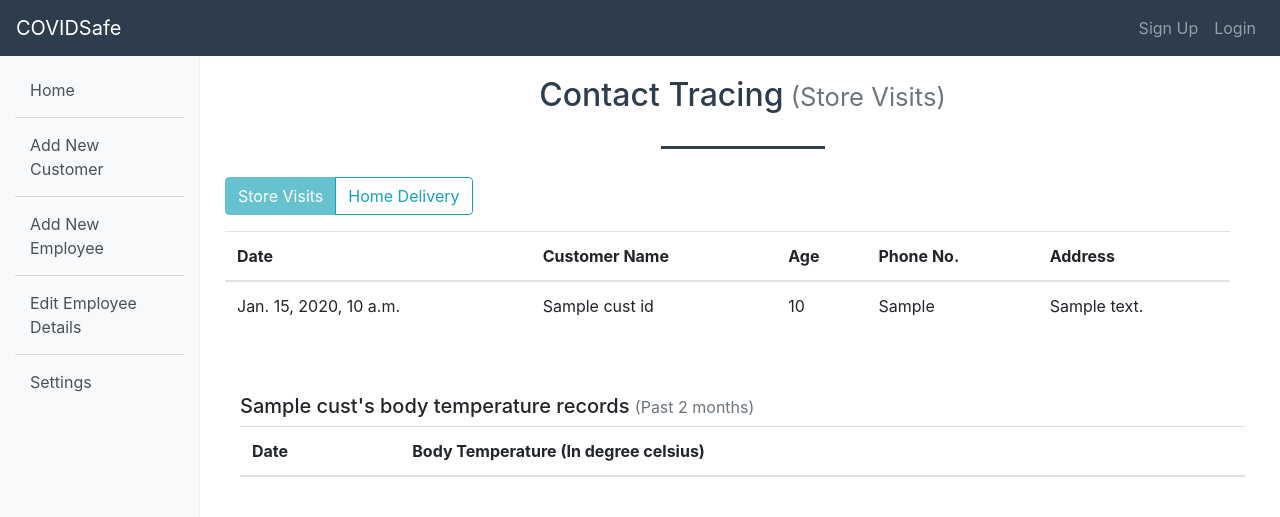
After one commit to neha-rose/covidSafe, a Django app: template main/templates/main/contacttracing_sv.html in a window 1280 px wide. The commit adds this page. Shown: the top 517 px of the page. Run offline with Django 3.2, Linux system fonts and the light colour scheme; tables that the repository leaves empty hold one stand-in row (values such as "Sample post"); the template is opened without the code that fills it: values that come from a table or form of the project are taken from there, most other values are stand-ins (such as "Sample title", 1, 10 or a date in 2020); lists and menus that the app fills with data are empty.

Commit message:
Added contact tracing

```diff
--- a/covidSafe/settings.py
+++ b/covidSafe/settings.py
@@ -120,7 +120,7 @@ AUTH_PASSWORD_VALIDATORS = [
 
 LANGUAGE_CODE = 'en-us'
 
-TIME_ZONE = 'UTC'
+TIME_ZONE = 'Asia/Kolkata'
 
 USE_I18N = True
 
--- a/main/forms.py
+++ b/main/forms.py
@@ -23,7 +23,7 @@ class UserProfileForm(forms.ModelForm):
         model = UserProfile
         fields = ( 'shop_name', 'admin_password')
         widgets = {
-            'password': forms.PasswordInput()
+            'admin_password': forms.PasswordInput()
         }
 
 class StoreVisitForm(forms.ModelForm):
--- a/main/models.py
+++ b/main/models.py
@@ -1,5 +1,6 @@
 from django.db import models
 from django.contrib.auth.models import User
+from django.core.validators import MinLengthValidator
 
 # Create your models here.
 class Customer(models.Model):
@@ -42,7 +43,7 @@ class HomeDeliveryOrder(models.Model):
 class UserProfile(models.Model):
     user = models.OneToOneField(User, on_delete=models.CASCADE)
     shop_name = models.CharField(max_length=200)
-    admin_password = models.CharField(max_length=200)
+    admin_password = models.CharField(max_length=200, validators=[MinLengthValidator(8)])
 
     def __str__(self):
         return self.user.username
--- a/main/templates/main/base.html
+++ b/main/templates/main/base.html
@@ -24,7 +24,7 @@
 <body>
     {% include "main/navbar.html" %}
     <br><br>
-    <div class="fixed-top p-1">
+    <div class="fixed-top p-2">
     {% if messages %}
         {% for message in messages %}
             <div class="alert alert-{{ message.tags }} alert-dismissible fade show" role="alert">
--- /dev/null
+++ b/main/templates/main/contacttracing_sv.html
@@ -0,0 +1,90 @@
+{% extends "main/base.html" %}
+{% load static %}
+{% block css %}
+    <link href="{% static 'css/home.css' %}" rel="stylesheet" />
+{% endblock %}
+{% block content %}
+{% include "main/sidebar.html" %}
+<div class="content">
+<div class="container">
+    <div class="row justify-content-center">
+        <h2 class="pt-2" style="color: #2e3d4d;">Contact Tracing<small class="text-muted">  (Store Visits)</small></h2>
+    </div>
+    <hr class="divider my-4"/>
+    <div class="row pb-3">
+        <div class="btn-group" role="group">
+            <a class="btn btn-info disabled">Store Visits</a>
+            <a href="/contact-tracing-homedelivery?cust={{cust.cust_id}}" class="btn btn-outline-info">Home Delivery</a>
+        </div>
+    </div>
+    {% if page %}
+        <div class="row justify-content-center table-responsive">
+            <table class="table">
+                <thead>
+                    <tr>
+                        <th scope="col">Date</th>
+                        <th scope="col">Customer Name</th>
+                        <th scope="col">Age</th>
+                        <th scope="col">Phone No.</th>
+                        <th scope="col">Address</th>
+                    </tr>
+                </thead>
+                <tbody>
+                    {% for contact in page %}
+                    <tr>
+                        <td>{{ contact.visit_date }}</td>
+                        <td>{{ contact.cust_id.cust_name }}</td>
+                        <td>{{ contact.cust_id.cust_age }}</td>
+                        <td>{{ contact.cust_id.cust_ph_no }}</td>
+                        <td>{{ contact.cust_id.cust_address }}</td>
+                    </tr>
+                    {% endfor %}
+                </tbody>
+            </table>
+        </div>
+        <div class="row justify-content-center p-3">
+            <nav>
+                <ul class="pagination">
+                  {% if page.has_previous %}
+                  <li class="page-item"><a class="page-link text-info" href="?cust={{cust.cust_id}}&page={{ page.previous_page_number }}">Previous</a></li>
+                  {% endif %}
+                  {% if page.has_other_pages %}
+                  <li class="page-item disabled">
+                    <a class="page-link" tabindex="-1" aria-disabled="true">Page {{ page.number }} of {{ page.paginator.num_pages }}</a>
+                  </li>
+                  {% endif %}
+                  {% if page.has_next %}
+                  <li class="page-item"><a class="page-link text-info" href="?cust={{cust.cust_id}}&page={{ page.next_page_number }}">Next</a></li>
+                  {% endif %}
+                </ul>
+              </nav>
+        </div>
+        {% else %}
+        <p class="text-muted text-center p-4">No contacts.</p>
+        {% endif %}
+        {% if storevisits %}
+        <h5>{{cust}}'s body temperature records <small class="text-muted">(Past 2 months)</small></h5>
+            <div class="table-responsive">
+                <table class="table">
+                    <thead>
+                        <tr>
+                            <th scope="col">Date</th>
+                            <th scope="col">Body Temperature (In degree celsius)</th>
+                        </tr>
+                    </thead>
+                    <tbody>
+                        {% for storevisit in storevisits %}
+                        {% if storevisit.visit_date >= two_months_before.date %}
+                        <tr class="{% if storevisit.body_temp > 38 or storevisit.body_temp < 35 %}table-danger{% elif storevisit.body_temp > 37.5 %}table-warning{% endif %}">
+                            <td>{{storevisit.visit_date}}</td>
+                            <td>{{storevisit.body_temp}}</td>
+                        </tr>
+                        {% endif %}
+                        {% endfor %}
+                    </tbody>
+                </table>
+            </div>
+        {% endif %}
+</div>
+</div>
+{% endblock %}
--- a/main/templates/main/home.html
+++ b/main/templates/main/home.html
@@ -19,6 +19,7 @@
     </div><br>
     <div class="row justify-content-center">
       {% if searched_customer and search_list.count != 0 %}
+      <div class="table-responsive">
       <table class="table table-hover">
         <thead>
           <tr>
@@ -45,6 +46,7 @@
         {% endfor %}
         </tbody>
       </table>
+      </div>
       <div class="container">
       <div class="row justify-content-center">
       <nav aria-label="Search results pages">
@@ -63,7 +65,7 @@
         </ul>
       </nav>
       </div>
-      <div class="row justify-content-center pb-3">
+      <div class="row justify-content-center p-3">
       <div class="btn-group" role="group">
         <button type="submit" name="func" value="edit" class="btn btn-info">Edit</button>
         <button type="submit" name="func" value="storevisit" class="btn btn-info">Add Store Visit</button>
--- a/main/templates/main/welcome.html
+++ b/main/templates/main/welcome.html
@@ -15,8 +15,10 @@
                     </div>
                     <div class="col-lg-8 align-self-baseline">
                         <p class="text-white-75 font-weight-light mb-5">COVIDSafe helps you to store and manage information about your customers and employees with ease. You can conduct contact tracing with just a click!</p>
-                        <a class="btn btn-primary btn-xl js-scroll-trigger" href="/register">Sign Up</a>
-                        <a class="btn btn-primary btn-xl js-scroll-trigger" href="/login">Login</a>
+                        <div class="row align-items-center justify-content-center text-center">
+                        <div class="p-1"><a class="btn btn-primary btn-xl js-scroll-trigger" href="/register">Sign Up</a></div>
+                        <div class="p-1"><a class="btn btn-primary btn-xl js-scroll-trigger" href="/login">Login</a></div>
+                        </div>
                     </div>
                 </div>
             </div>
--- a/main/urls.py
+++ b/main/urls.py
@@ -26,4 +26,6 @@ urlpatterns = [
     path("home/", views.homepage, name="home"),
     path("store-visit/", views.storevisit, name="storevisit"),
     path("home-delivery/", views.homedelivery, name="homedelivery"),
+    path("contact-tracing-storevisit/", views.contacttracing_sv, name="contacttracing_sv"),
+    path("contact-tracing-homedelivery/", views.contacttracing_hd, name="contacttracing_hd"),
 ]
```
Also changed, not shown: main/templates/main/contacttracing_hd.html (added, +67 -0 lines), main/views.py (+52 -5 lines), main/migrations/0005_auto_20210102_1850.py (added).
